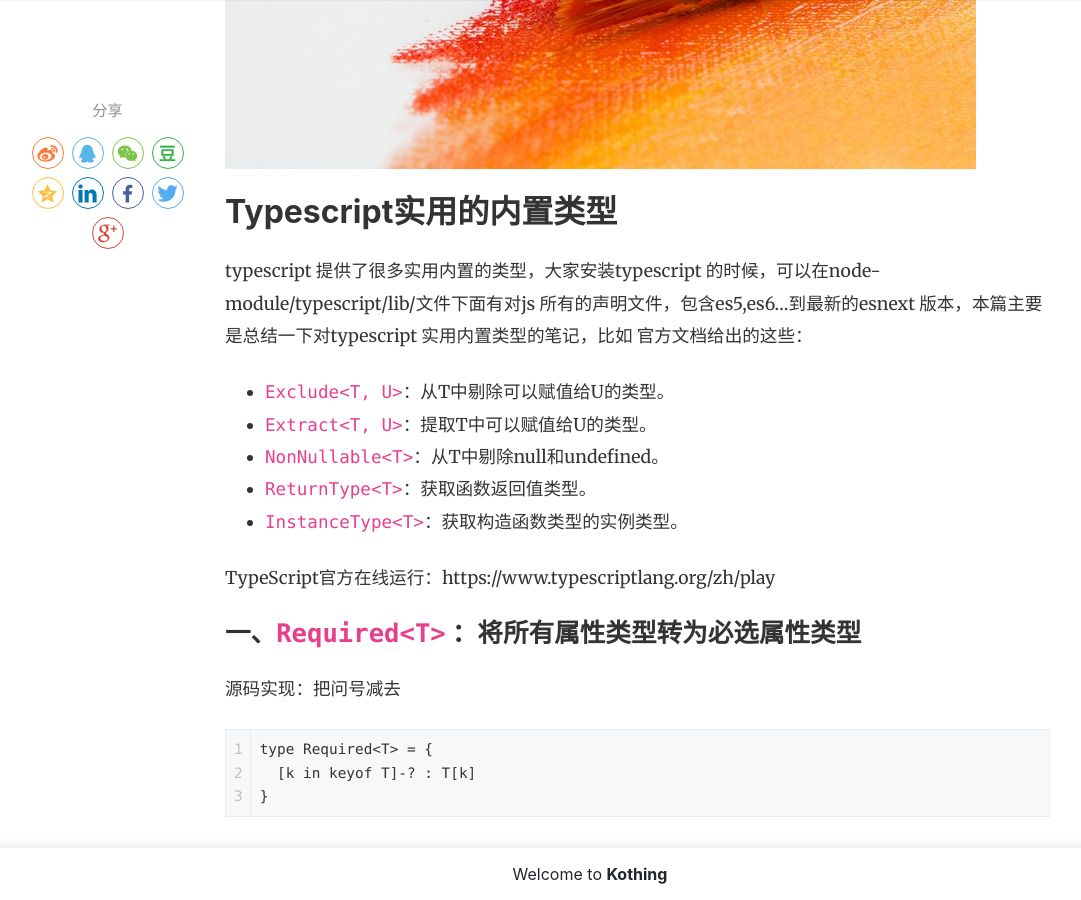
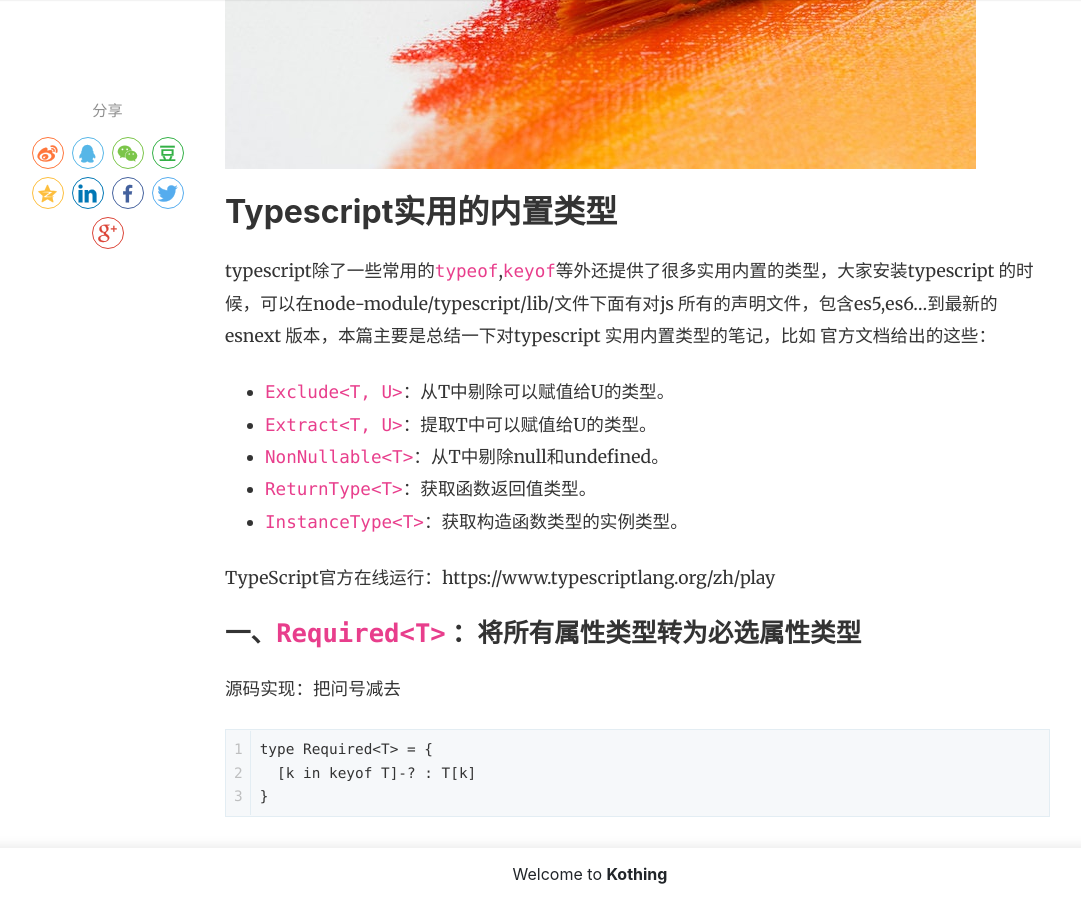
Before and after one commit to kothing/kothing.github.io, a Jekyll site: the page built from _posts/2021-03-07-typescript-built-in-types.md, in a window 1280 px wide and 900 px high, scrolled down 682 px. Shown: the whole window, without its empty margins (50-1131 px from the left). Built offline with Jekyll 4.4.1, drawn with Linux system fonts in a browser that asks for light colours; nearby versions of some CDN libraries; comment, search, counter and statistics services are not loaded.

Commit message:
Update 2021-03-07-typescript-built-in-types.md

```diff
--- a/_posts/2021-03-07-typescript-built-in-types.md
+++ b/_posts/2021-03-07-typescript-built-in-types.md
@@ -11,7 +11,7 @@ hidden: true
 
 # Typescript实用的内置类型
 
-typescript 提供了很多实用内置的类型，大家安装typescript 的时候，可以在node-module/typescript/lib/文件下面有对js 所有的声明文件，包含es5,es6...到最新的esnext 版本，本篇主要是总结一下对typescript 实用内置类型的笔记，比如 官方文档给出的这些：
+typescript除了一些常用的`typeof`,`keyof`等外还提供了很多实用内置的类型，大家安装typescript 的时候，可以在node-module/typescript/lib/文件下面有对js 所有的声明文件，包含es5,es6...到最新的esnext 版本，本篇主要是总结一下对typescript 实用内置类型的笔记，比如 官方文档给出的这些：
 
 - `Exclude<T, U>`：从T中剔除可以赋值给U的类型。
 - `Extract<T, U>`：提取T中可以赋值给U的类型。
```
